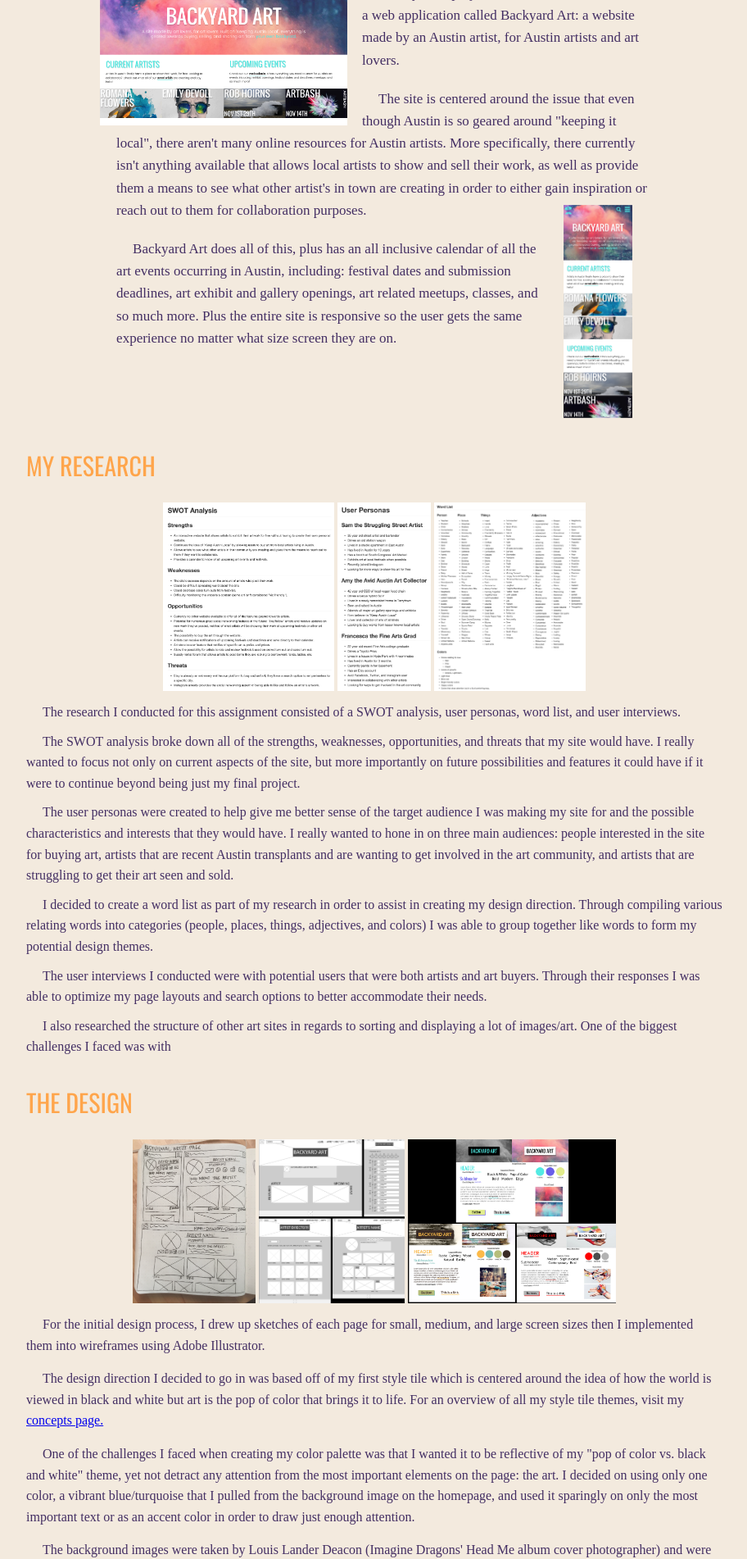
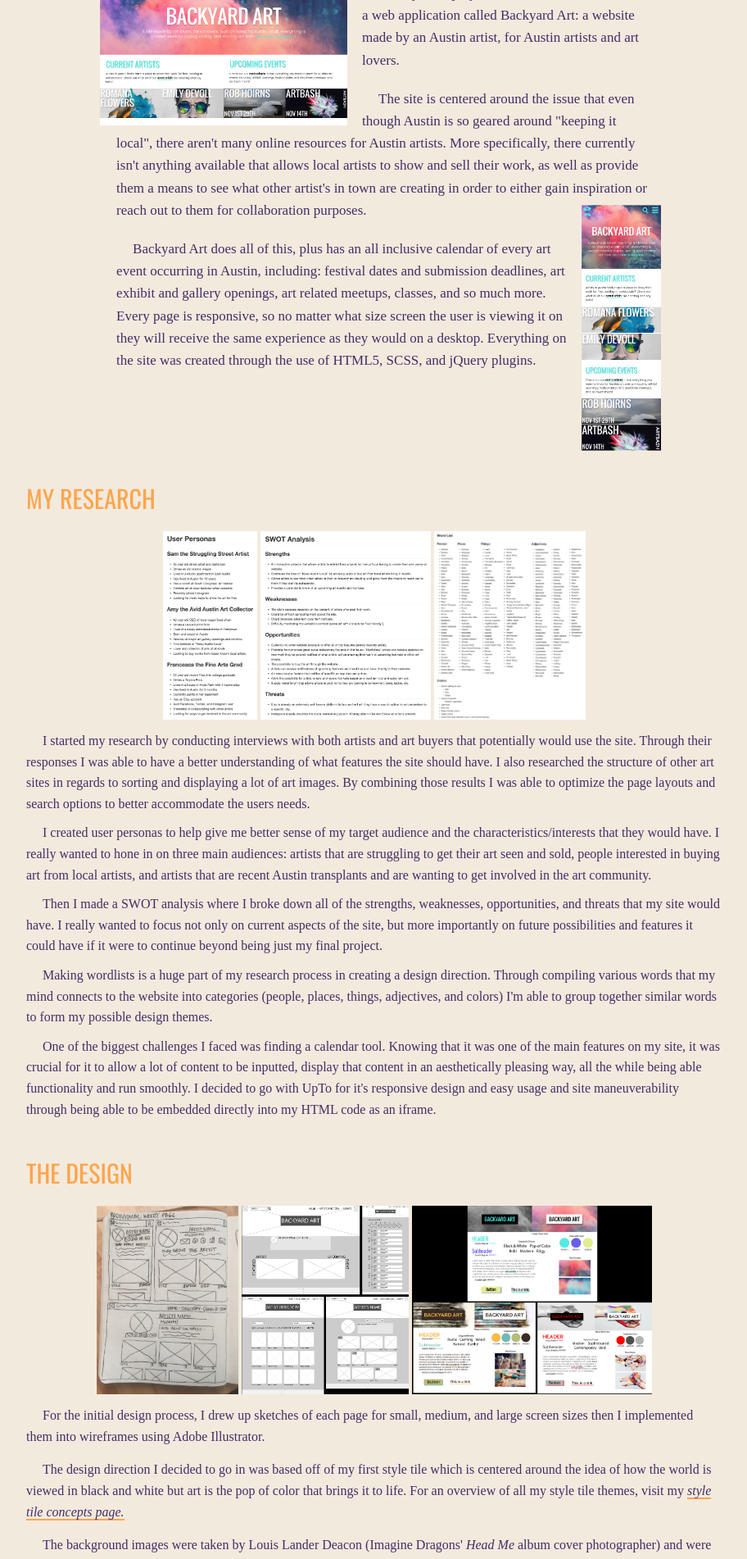
Before and after one commit to staceyatx/staceyatx-github.io, a Jekyll site: the page built from projects/backyard-art.html, in a window 1280 px wide. Shown: the part 324-2226 px from the top of the page at 82% size, without its empty margins (183-1095 px from the left). Built offline with Jekyll 4.4.1, drawn with Linux system fonts in a browser that asks for light colours; nearby versions of some CDN libraries; some web fonts are replaced; some of the changed text lies outside the part shown.

Commit message:
Changes made to Backyard Art page content and image layout

```diff
--- a/_sass/_backyard-art.scss
+++ b/_sass/_backyard-art.scss
@@ -12,6 +12,10 @@
   h2 {
     padding-bottom: 30px;
   }
+
+  h3 {
+      padding: 40px 0 25px 0;
+    }
 
   p {
     font-family: $paragraph-font;
@@ -37,6 +41,13 @@
         margin: 0 auto;
         height: 200px;
       }
+
+      &:last-of-type {
+
+        img {
+          height: 300px;
+        }
+      }
     }
 
     p {
@@ -45,10 +56,6 @@
   }
 
   .backyard-research {
-
-    h3 {
-      padding: 30px 0 30px 0;
-    }
 
     p:first-of-type {
       padding-top: 10px;
@@ -69,17 +76,34 @@
   .backyard-design {
     margin: 0 auto;
 
-    h3 {
-      padding: 30px 0 30px 0;
-    }
-
     p {
       clear: both;
       padding-top: 5px;
+
+      &:first-of-type {
+        padding-top: 10px;
+      }
+
+      a {
+        color: $purple;
+        text-decoration: none;
+        font-style: italic;
+        border-bottom: 2px solid $orange;
+      }
+
+      a:hover {
+        color: $seafoam;
+      }
     }
 
     p:first-of-type {
       padding-top: 10px;
+    }
+
+
+
+    span {
+      font-style: italic;
     }
 
     .parent-container{
@@ -108,10 +132,6 @@
 
   .backyard-icons {
     margin: 0 auto;
-
-    h3 {
-      padding: 40px 0 30px 0;
-    }
 
     p {
       clear: both;
@@ -183,18 +203,14 @@
       }
 
       .parent-container1:last-of-type {
-        padding-right: 20px;
-        padding-left: 0px;
+        margin-right: -15px;
+        padding-left: 10px;
         margin-top: -50px;
         padding-top: 20px;
         float: right;
         margin-bottom: 0;
         width: 100px;
         text-align: right;
-
-        img {
-          height: 260px;
-        }
       }
 
       p {
@@ -212,9 +228,9 @@
     .backyard-research {
       clear: both;
 
-      h3 {
-        padding-top: 40px;
-      }
+      // h3 {
+      //   padding-top: 40px;
+      // }
 
       .parent-container2 {
         img {
@@ -281,8 +297,19 @@
     .backyard-design {
 
       .parent-container, .parent-container3 {
+
         img {
-          height: 200px;
+          height: 230px;
+        }
+      }
+    }
+
+    .backyard-icons {
+
+      .parent-container4 {
+
+        img {
+          height: 140px;
         }
       }
     }
--- a/projects/backyard-art.html
+++ b/projects/backyard-art.html
@@ -5,8 +5,6 @@ permalink: /projects/backyard-art/
 <section class="backyard">
 	<h1>Backyard Art</h1>
   	<h2>Responsive, Web Design</h2>
-
-
   	<article class="backyard-about">
 	    <div class="parent-container1">
 	    	<a href="../images/backyard-art-homepage.png" class="gallery-item"><img src="../images/backyard-art-homepage.png"></a>
@@ -17,26 +15,24 @@ permalink: /projects/backyard-art/
 	    <div class="parent-container1">
 	      <a href="../images/backyard-home-small.png" class="gallery-item"><img src="../images/backyard-home-small.png"></a>
 	    </div>
-    <p>Backyard Art does all of this, plus has an all inclusive calendar of all the art events occurring in Austin, including: festival dates and submission deadlines, art exhibit and gallery openings, art related meetups, classes, and so much more. Plus the entire site is responsive so the user gets the same experience no matter what size screen they are on.</p>
+	    <p>Backyard Art does all of this, plus has an all inclusive calendar of every art event occurring in Austin, including: festival dates and submission deadlines, art exhibit and gallery openings, art related meetups, classes, and so much more. Every page is responsive, so no matter what size screen the user is viewing it on they will receive the same experience as they would on a desktop. Everything on the site was created through the use of HTML5, SCSS, and jQuery plugins.</p>
 	</article>
 	<article class="backyard-research">
 	    <h3>My Research</h3>
 	    <div class="parent-container2">
+		    <a href="../images/backyard-personas.png" class="gallery-item"><img src="../images/backyard-personas.png"></a>
 		    <a href="../images/backyard-swot1.png" class="gallery-item"><img src="../images/backyard-swot1.png"></a>
-    <a href="../images/backyard-personas.png" class="gallery-item"><img src="../images/backyard-personas.png"></a>
 		    <a href="../images/kindness-wordlist.png" class="gallery-item"><img src="../images/kindness-wordlist.png"></a>
 	    </div>
-    <p>The research I conducted for this assignment consisted of a SWOT analysis, user personas, word list, and user interviews.</p>
+	    <p> I started my research by conducting interviews with both artists and art buyers that potentially would use the site. Through their responses I was able to have a better understanding of what features the site should have. I also researched the structure of other art sites in regards to sorting and displaying a lot of art images. By combining those results I was able to optimize the page layouts and search options to better accommodate the users needs. </p>
 
-    <p>The SWOT analysis broke down all of the strengths, weaknesses, opportunities, and threats that my site would have. I really wanted to focus not only on current aspects of the site, but more importantly on future possibilities and features it could have if it were to continue beyond being just my final project.</p>
+	    <p>I created user personas to help give me better sense of my target audience and the characteristics/interests that they would have. I really wanted to hone in on three main audiences: artists that are struggling to get their art seen and sold, people interested in buying art from local artists, and artists that are recent Austin transplants and are wanting to get involved in the art community.</p>
 
-    <p>The user personas were created to help give me better sense of the target audience I was making my site for and the possible characteristics and interests that they would have. I really wanted to hone in on three main audiences: people interested in the site for buying art, artists that are recent Austin transplants and are wanting to get involved in the art community, and artists that are struggling to get their art seen and sold.</p>
+	    <p>Then I made a SWOT analysis where I broke down all of the strengths, weaknesses, opportunities, and threats that my site would have. I really wanted to focus not only on current aspects of the site, but more importantly on future possibilities and features it could have if it were to continue beyond being just my final project.</p>
 
-    <p>I decided to create a word list as part of my research in order to assist in creating my design direction. Through compiling various relating words into categories (people, places, things, adjectives, and colors) I was able to group together like words to form my potential design themes.</p>
+	    <p>Making wordlists is a huge part of my research process in creating a design direction. Through compiling various words that my mind connects to the website into categories (people, places, things, adjectives, and colors) I'm able to group together similar words to form my possible design themes.</p>
 
-    <p>The user interviews I conducted were with potential users that were both artists and art buyers. Through their responses I was able to optimize my page layouts and search options to better accommodate their needs.</p>
-
-    <p>I also researched the structure of other art sites in regards to sorting and displaying a lot of images/art. One of the biggest challenges I faced was with </p>
+	    <p>One of the biggest challenges I faced was finding a calendar tool. Knowing that it was one of the main features on my site, it was crucial for it to allow a lot of content to be inputted, display that content in an aesthetically pleasing way, all the while being able functionality and run smoothly. I decided to go with UpTo for it's responsive design and easy usage and site maneuverability through being able to be embedded directly into my HTML code as an iframe.</p>
 	</article>
 	<article class="backyard-design">
 	    <h3>The Design</h3>
@@ -44,23 +40,27 @@ permalink: /projects/backyard-art/
 	  		<a href="../images/backyard-sketch.png" class="gallery-item"><img src="../images/backyard-sketch.png"></a>
 		    <a href="../images/all_wireframes2.jpg" class="gallery-item"><img src="../images/all_wireframes2.jpg"></a>
 		    <a href="../images/all_style_tiles.jpg" class="gallery-item"><img src="../images/all_style_tiles.jpg"></a>
-	   <!--  <a href="../images/profile1.png" class="gallery-item"><img src="../images/profile1.png"></a> -->
 	    </div>
 	    <p>For the initial design process, I drew up sketches of each page for small, medium, and large screen sizes then I implemented them into wireframes using Adobe Illustrator.</p>
 
-    <p>The design direction I decided to go in was based off of my first style tile which is centered around the idea of how the world is viewed in black and white but art is the pop of color that brings it to life. For an overview of all my style tile themes, visit my <a href="https://github.com/emilydevoll/backyard_art/blob/gh-pages/style_tiles/style_tile_concepts.md">concepts page.</a></p>
+	    <p>The design direction I decided to go in was based off of my first style tile which is centered around the idea of how the world is viewed in black and white but art is the pop of color that brings it to life. For an overview of all my style tile themes, visit my <a href="https://github.com/emilydevoll/backyard_art/blob/gh-pages/style_tiles/style_tile_concepts.md">style tile concepts page.</a></p>
 
-    <p>One of the challenges I faced when creating my color palette was that I wanted it to be reflective of my "pop of color vs. black and white" theme, yet not detract any attention from the most important elements on the page: the art. I decided on using only one color, a vibrant blue/turquoise that I pulled from the background image on the homepage, and used it sparingly on only the most important text or as an accent color in order to draw just enough attention.</p>
+	    <p>The background images were taken by Louis Lander Deacon (Imagine Dragons' <span>Head Me</span> album cover photographer) and were chosen for their beauty and relevance to the website's name due to being taken outdoors. Through the use of CSS animation I switched between black and white to colored versions of 3 photos from his collection to correlate with my design theme.</p>
 
-    <p>The background images were taken by Louis Lander Deacon (Imagine Dragons' <span>Head Me</span> album cover photographer) and were chosen for their beauty and relevance to the website name being that they are images of art occurring outdoors. Through the use of animation I switched between black and white to colored versions of 3 photos from his collection to correlate my design theme.</p>
+	    <p>A challenge I faced when creating my color palette was that I wanted it to reflect my "pop of color vs. black and white" theme, yet not detract any attention from the most important elements on the page: the art. I decided on using only one color, a vibrant blue/turquoise that I pulled from the background image on the homepage, and used it sparingly on only the most important text or as an accent color in order to draw just enough attention.</p>
 
 	  	<p>I selected Oswald Regular for my headers due to its modern sans-serif appearance and for its eligibility on images when used in all uppercase. I paired it with another modern sans-serif, Poppins Light, due to its more rounded edges and contrast next to Oswald's more angular features.
 	  	</p>
+
 	  	<div class="parent-container3">
 	    	<a href="../images/directory.png" class="gallery-item"><img src="../images/directory.png"></a>
 	    	<a href="../images/artists-page.png" class="gallery-item"><img src="../images/artists-page.png"></a>
 	    	<a href="../images/events.png" class="gallery-item"><img src="../images/events.png"></a>
 	    </div>
+
+	  	<p>It was important to me that all of the content on the site be genuine to my concept. All of the art featured on the artist directory page is from actual Austin artists who I'm friends with on Instagram that gave me permission to use their art. The art featured Ramona Flowers' page is by my favorite artist, Steven Vigil, but since he doesn't live in Austin he agreed to letting me use a character from one of my favorite movies as the artist.</p>
+
+	  	<p>The biggest challenges I faced were creating a grid layout on the artist's page and image optimization for all of the art photos. I wanted the layout to be clean and cohesive, but the images' different sizing made it difficult. One of the most important things when it comes to displaying art with the intention of selling it is that you DO NOT alter or crop the photos unless given permission by the artist. Image optimization was a challenge because I wanted the site to have a fast loading time and low data usage for the user, but at the same time I didn't want to reduce the art's quality and details in the photos. I overcame this by adjusting their sizing and resolution in Adobe Photoshop.</p>
 	</article>
 	<article class="backyard-icons">
 	  <h3>Logo and Icons</h3>
@@ -70,7 +70,7 @@ permalink: /projects/backyard-art/
 		    <a href="../images/sketch-bomb-icon.png" class="gallery-item"><img src="../images/sketch-bomb-icon.png"></a>
 		    <a href="../images/lifedrawing-icon.png" class="gallery-item"><img src="../images/lifedrawing-icon.png"></a>
 	    </div>
-    <p>Through use of Adobe Illustrator, I created a logo for my site, as well as icons for three reoccurring meetups on my events calendar.</p>
+	    <p>What I enjoyed most was using Adobe Illustrator to create a logo for my site and icons for three reoccurring meetups on my events calendar.</p>
 
 	    <p>The logo was created to symbolize the art factor through an artist's beret, and represent Austin by using a cut out of the shape of Texas and a mustache since facial hair is a very common feature amongst males living here.</p>
 
```
Lines whose indentation alone changed are shown as unchanged.
